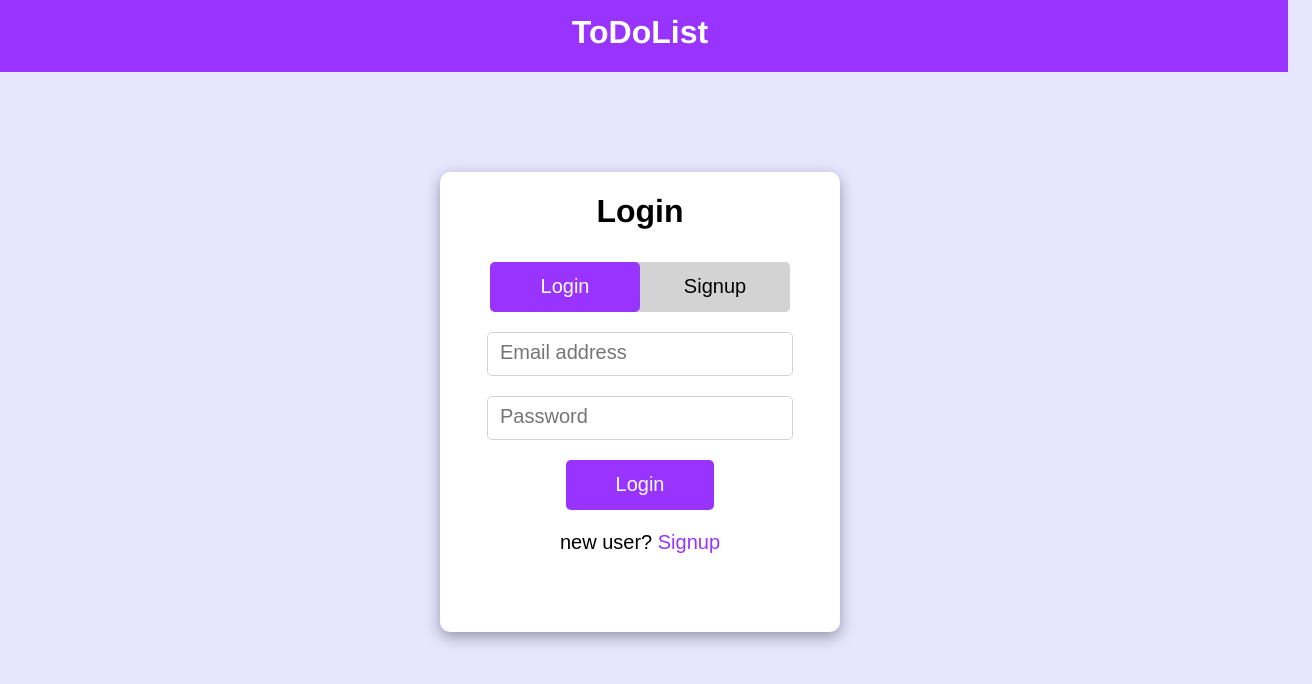
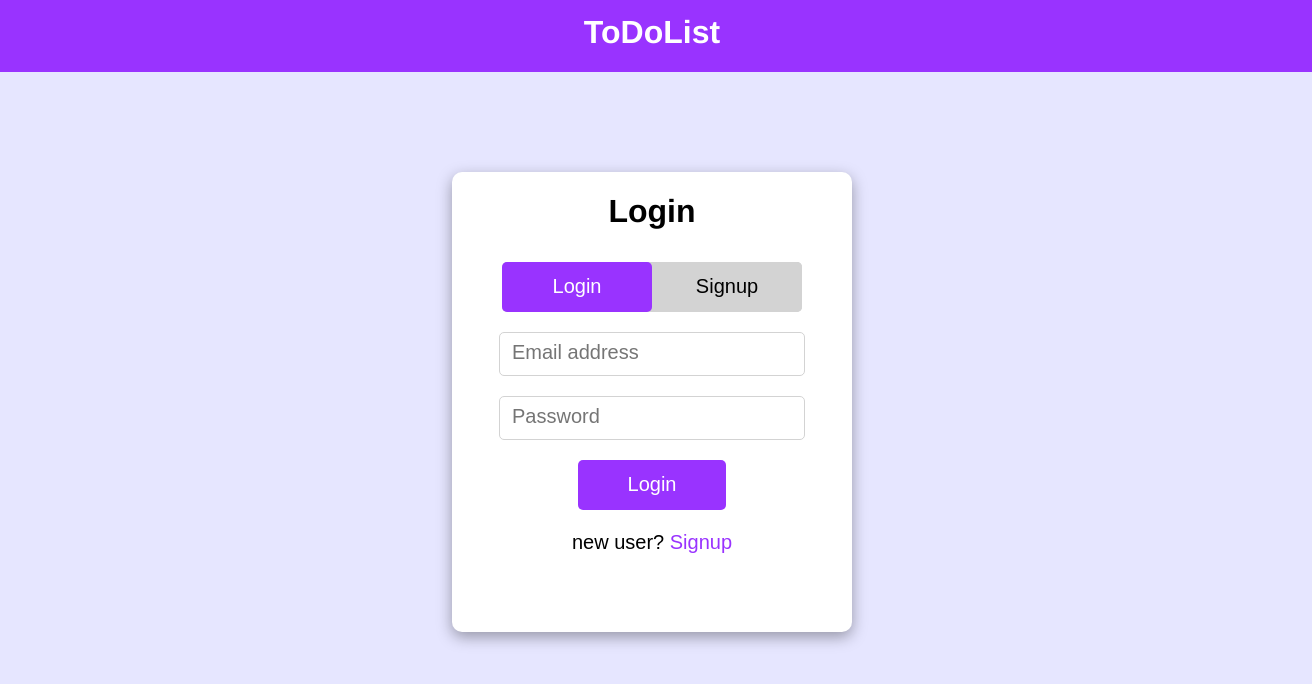
Before and after one commit to Yaswanth2k4/MERN-TODO-Client, a React (Create React App) app: page / in a window 1280 px wide. Shown: the top 684 px of the page, 1312 px wide, since content can reach past the window. Built offline with nearby package versions, Linux system fonts and the light colour scheme.

Commit message:
Update Todo.css

```diff
--- a/src/components/CSS/Todo.css
+++ b/src/components/CSS/Todo.css
@@ -1,5 +1,6 @@
 body{
     margin:-8px;
+    margin-right:-32px;
     background-color: #e6e6ff;
     display: flex;
     flex-direction: column;
```
